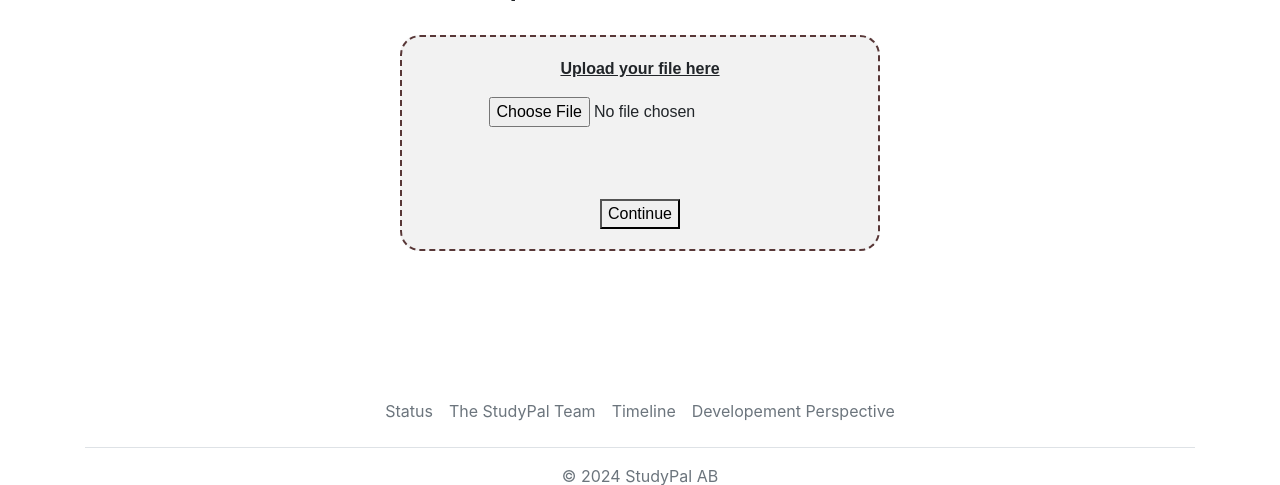
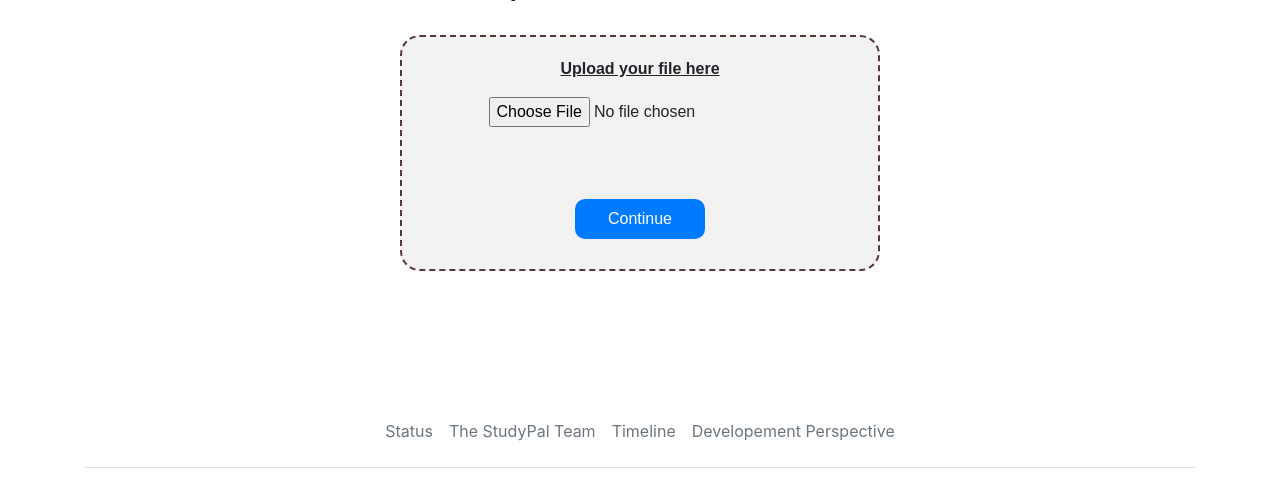
Before and after one commit to AlexNordenhog/Studypal, a Flask app: page /upload_v2 in a window 1280 px wide. Shown: the part 153-638 px from the top of the page. Run offline with Flask 3, Linux system fonts and the light colour scheme; some libraries are stand-ins or nearby versions.

Commit message:
Upload page - continue button

```diff
--- a/website/templates/upload_v2.html
+++ b/website/templates/upload_v2.html
@@ -40,16 +40,22 @@
         margin-top: 0;
         text-align: center;
       }
-
-      .button {
-        display: inline-block;
-        padding: 16px px;
-        margin-top: 8px;
-        background-color: #f0f0f0;
+      .submit-button {
+        background-color: #007bff;
+        color: white;
+        border: none;
         cursor: pointer;
+        text-align: center;
+        width: 30%;
+        margin-bottom: 10px;
+        padding: 8px;
+        border-radius: 10px;
       }
 
-      /* Hide the default file input */
+      .submit-button:hover {
+        background-color: #0056b3;
+      }
+
       #fileElem {
         display: none;
       }
@@ -86,7 +92,7 @@
               ></iframe>
             </div>
             <br>
-            <button type="button" id="submitUploadBtn">Continue</button>
+            <button  type="button" id="submitUploadBtn" class="submit-button">Continue</button>
           </form>
         </div>
       </div>
```
